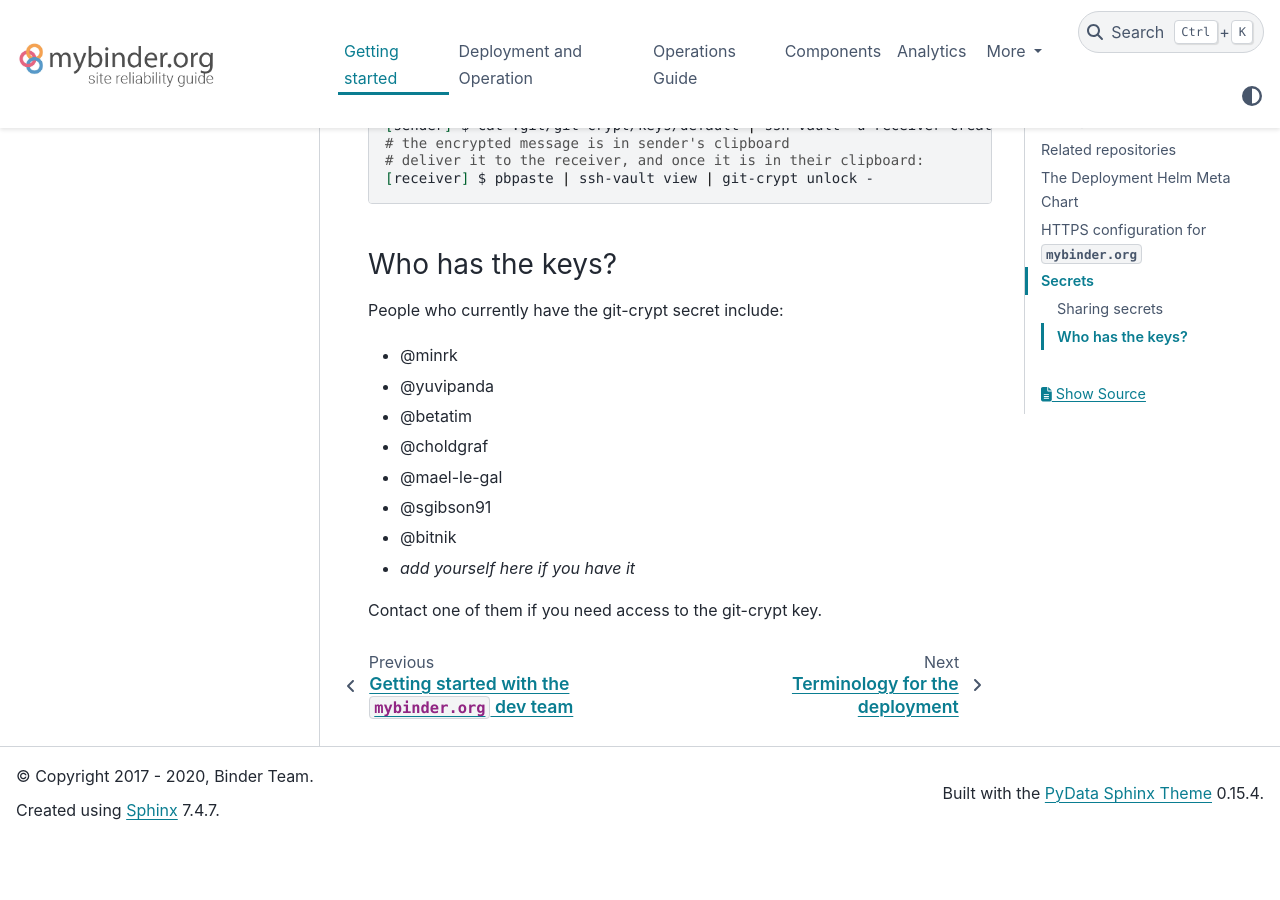
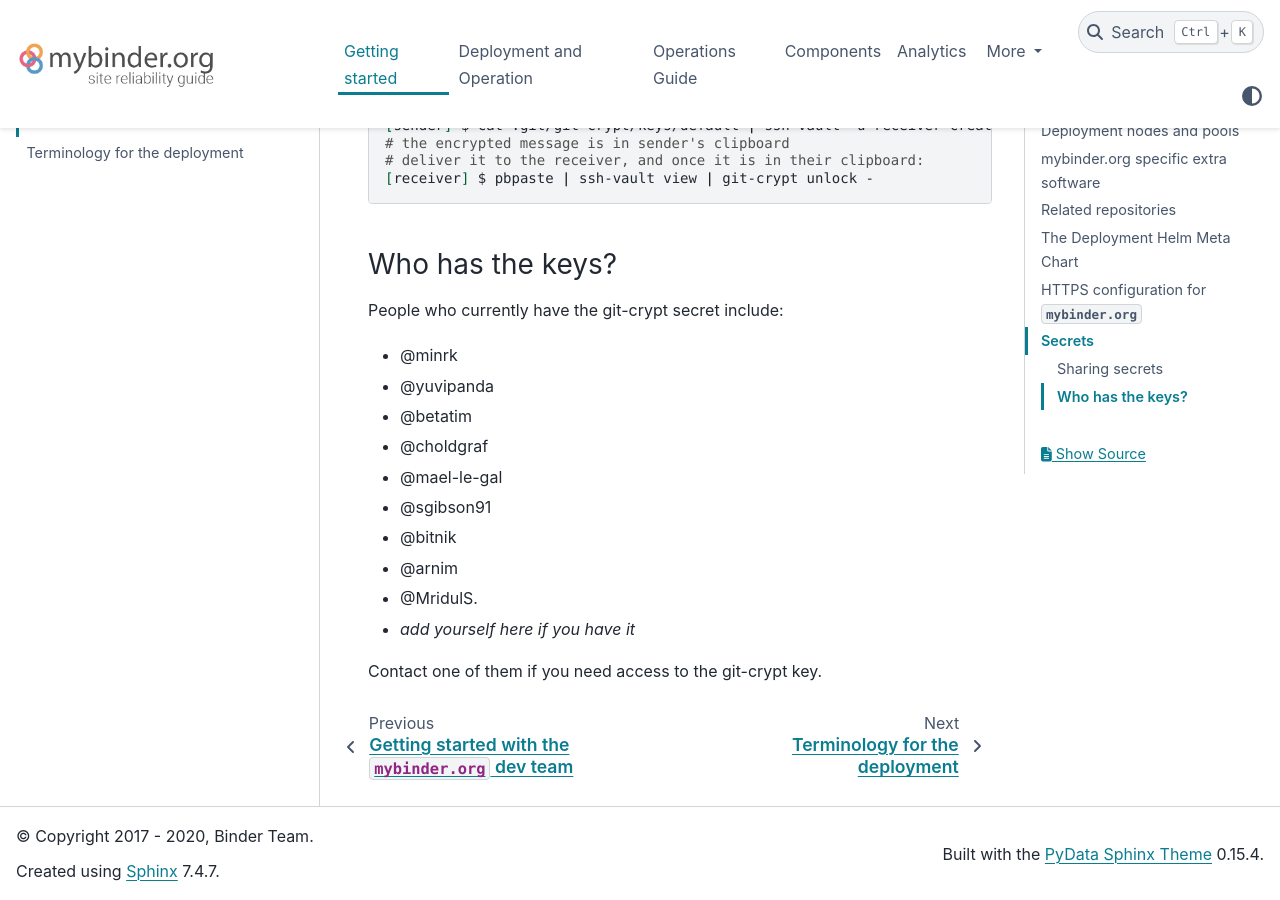
Before and after one commit to jupyterhub/mybinder.org-deploy, a Sphinx documentation site: the page built from docs/source/getting_started/production_environment.md, in a window 1280 px wide and 900 px high, scrolled down 6554 px. Built offline with Sphinx 7.4.7 and the PyData theme 0.15.4, drawn with Linux system fonts in a browser that asks for light colours; before the commit the page ends 7393 px from its top, so only the background shows below that.

Commit message:
Add rest of GESIS team

```diff
--- a/docs/source/getting_started/production_environment.md
+++ b/docs/source/getting_started/production_environment.md
@@ -279,6 +279,8 @@ People who currently have the git-crypt secret include:
 - @mael-le-gal
 - @sgibson91
 - @bitnik
+- @arnim
+- @MridulS.
 - *add yourself here if you have it*
 
 Contact one of them if you need access to the git-crypt key.
```
